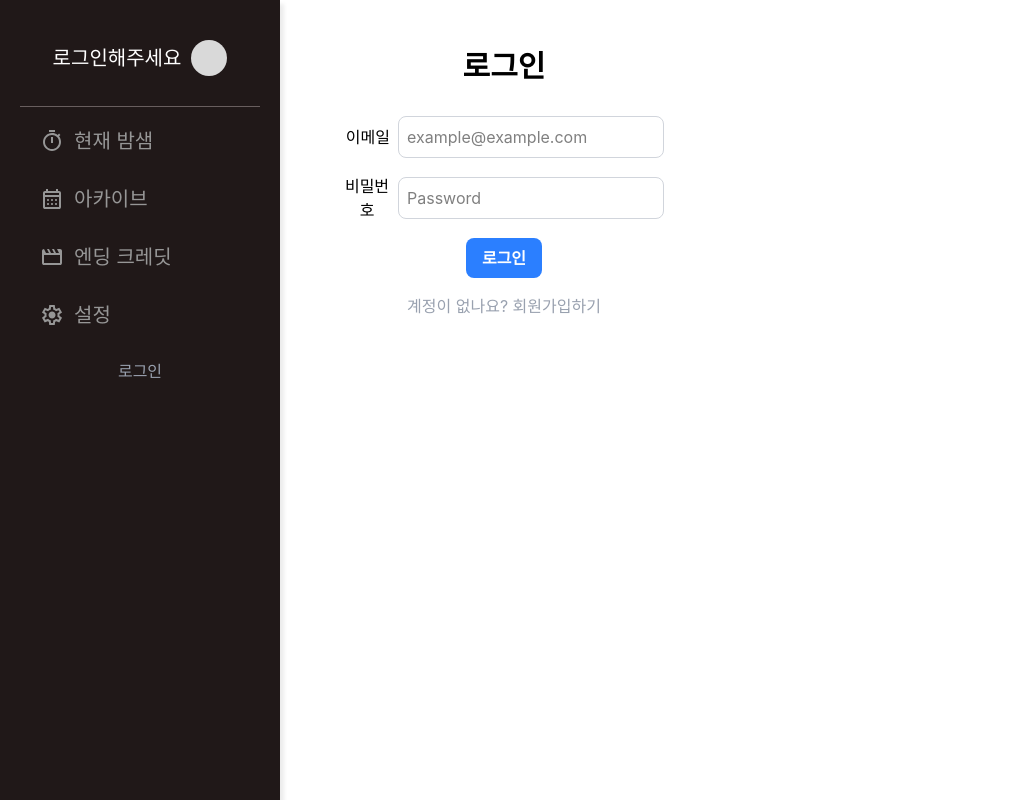
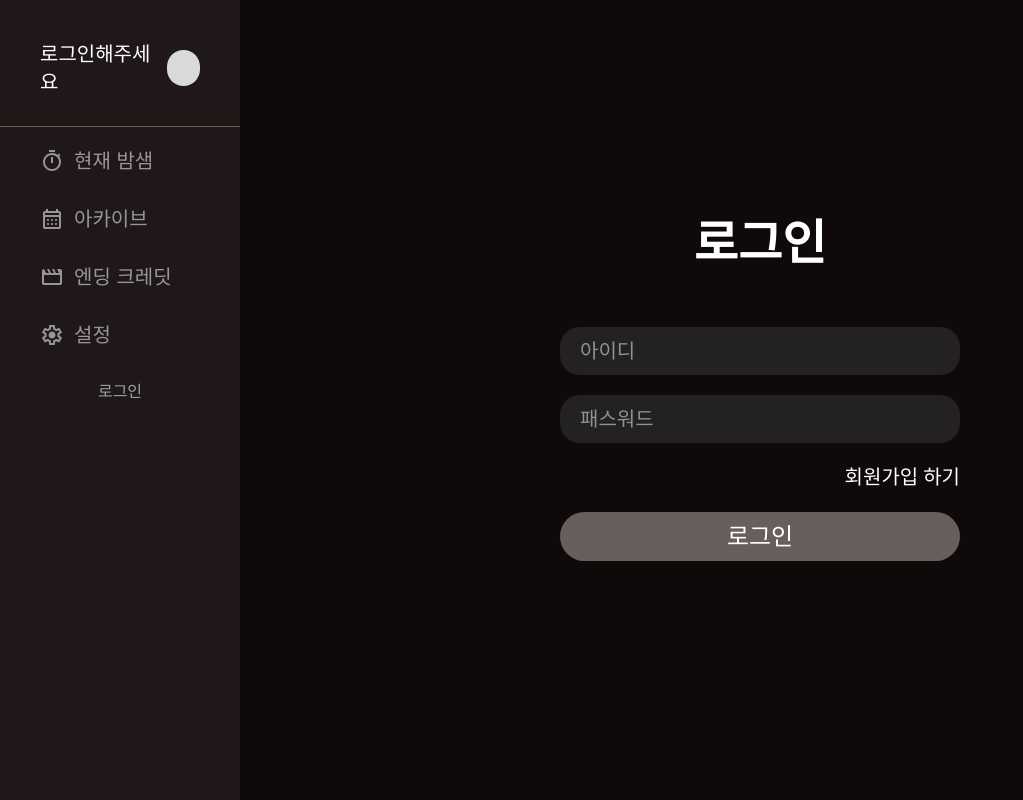
Before and after one commit to alexander050211/yellow-headed-blackbird-frontend, a React (Vite) app: page /login in a window 1280 px wide. Shown: the whole page, without its empty margins (0-1023 px from the left). Built offline with nearby package versions, Linux system fonts and the light colour scheme.

Commit message:
login ui fix

```diff
--- a/src/pages/login.tsx
+++ b/src/pages/login.tsx
@@ -3,6 +3,7 @@ import 'react';
 import { useState } from 'react';
 import { Link, useNavigate } from 'react-router-dom';
 
+import OurButton from '../components/button.tsx';
 import { Sidebar } from '../components/sidebar.tsx';
 
 export default function Login() {
@@ -64,52 +65,67 @@ export default function Login() {
   }
 
   return (
-    <div className="w-full h-screen flex flex-row">
+    <div className="w-full h-screen flex flex-row bg-[#0f0909]">
       <Sidebar />
-      <div className="px-8 py-12 text-center">
-        <h1>로그인</h1>
-        <form
-          onSubmit={(e) => {
-            e.preventDefault();
-            handleLogin();
-          }}
-          className="w-96 text-center px-8 py-8 space-y-4"
-        >
-          <div className="flex justify-end items-center space-x-2">
-            <label htmlFor="email">이메일</label>
+      <div className="w-[1640px] h-screen px-32 py-28 inline-flex flex-col justify-center items-center overflow-hidden">
+        <div className="flex flex-col justify-center items-center gap-10">
+          <div className="justify-start text-white text-5xl font-semibold font-['Inter']">
+            로그인
+          </div>
+          <div className="p-5 flex flex-col justify-center items-center gap-5">
             <input
-              className="textInput"
               type="email"
-              id="email"
-              placeholder="example@example.com"
+              className="w-[400px] px-5 py-2.5 bg-[#242121] rounded-[20px] text-white text-xl font-normal font-['Istok_Web']"
+              placeholder="아이디"
+              value={email}
               onChange={(e) => {
-                setEmail(e.currentTarget.value);
+                setEmail(e.target.value);
               }}
             />
-          </div>
-
-          <div className="flex justify-end items-center space-x-2">
-            <label htmlFor="password">비밀번호</label>
             <input
-              className="textInput"
               type="password"
-              id="password"
-              placeholder="Password"
+              className="w-[400px] px-5 py-2.5 bg-[#242121] rounded-[20px] text-white text-xl font-normal font-['Istok_Web']"
+              placeholder="패스워드"
+              value={password}
               onChange={(e) => {
-                setPassword(e.currentTarget.value);
+                setPassword(e.target.value);
               }}
             />
+
+            <div className="w-[400px] h-[29px] text-right items-end justify-end">
+              <Link
+                to="/register"
+                className="text-right ml-auto text-white text-xl font-normal font-['Istok_Web']"
+                >
+                회원가입 하기
+              </Link>
+            </div>
+
+            {errorMsg !== '' && (
+              <div className="text-red-500 text-sm font-normal font-['Istok_Web']">
+                {errorMsg}
+              </div>
+            )}
+            <button
+              onClick={(e) => {
+                  e.preventDefault();
+                  handleLogin();
+                }}
+              className="w-[400px] h-[49px] px-10 py-2.5 bg-[#685e5e] rounded-[40px] inline-flex justify-center items-center gap-2.5 overflow-hidden"
+            >
+              <OurButton
+                dataProperty1="btn-filled"
+                dataIconExists={false}
+                dataInput="로그인"
+                onClick={(e) => {
+                  e.preventDefault();
+                  handleLogin();
+                }}
+                waiting={waiting}
+              />
+            </button>
           </div>
-          {errorMsg.length > 0 && <div className="errorMsg">{errorMsg}</div>}
-          <button type="submit" className="button">
-            {waiting ? '로그인 중...' : '로그인'}
-          </button>
-          <div>
-            <Link to={'/register'} className="buttonMinor">
-              계정이 없나요? 회원가입하기
-            </Link>
-          </div>
-        </form>
+        </div>
       </div>
     </div>
   );
```
